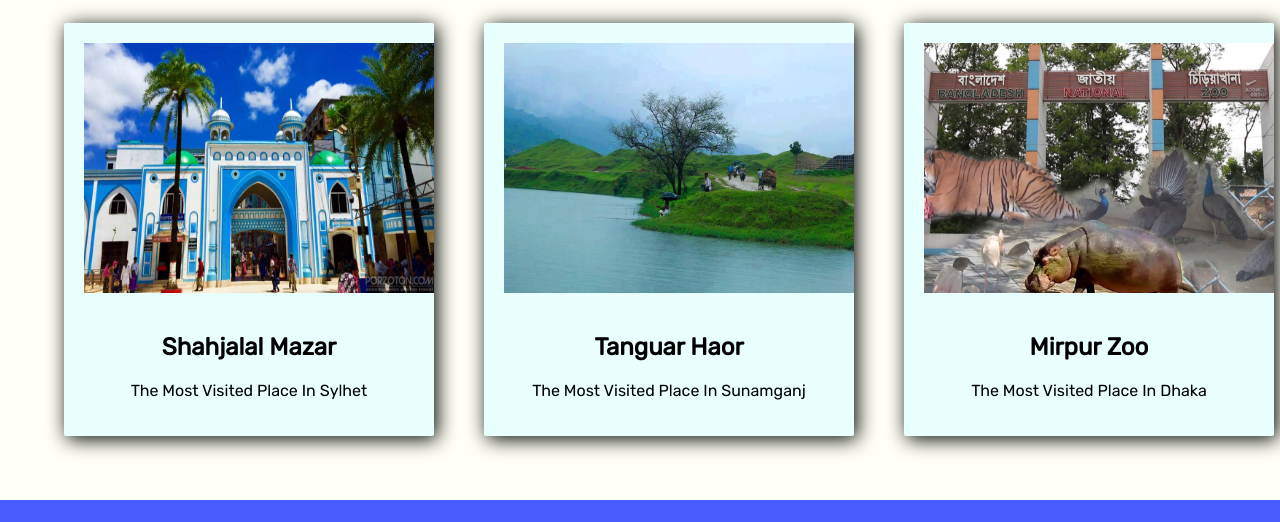
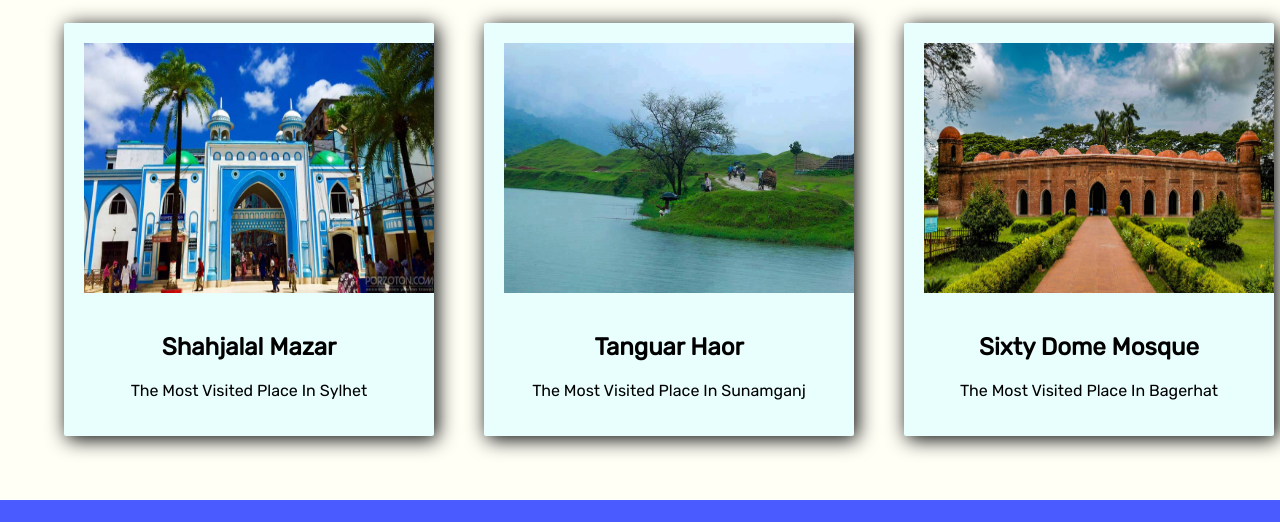
Before and after one commit to Sabbish99/assignment1.1, a plain HTML site: page index.html in a window 1280 px wide. Shown: the part 492-1014 px from the top of the page. Drawn offline with Linux system fonts and the light colour scheme.

Commit message:
shyfgyed

```diff
--- a/index.html
+++ b/index.html
@@ -47,10 +47,10 @@
             </div>
         </div>
         <div class="shadow center-img">
-            <img class="three-img" src="images/zoo.jpg" alt="">
+            <img class="three-img" src="images/mosque.jpg" alt="">
             <div class="child">
-                <h2 class="center-align-2 "> Mirpur Zoo</h2>
-                <p>The Most Visited Place In Dhaka</p>
+                <h2 class="center-align-2 ">Sixty Dome Mosque</h2>
+                <p>The Most Visited Place In Bagerhat</p>
             </div>
         </div>
     </section>
```
Also changed, not shown: images/mosque.jpg (added).
